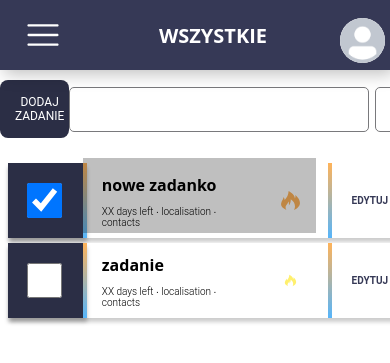
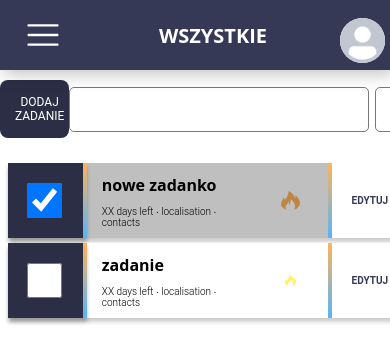
Before and after one commit to KamilaMatysiak/todo-calendar-django-app, a Django app: template tasks/templates/tasks/task-list.html in a window 390 px wide; the page is wider, and only the part inside the window is pictured. Shown: the top 363 px of that part. Run offline with Django 3.2, Linux system fonts and the light colour scheme; the template is opened without the code that fills it: values that come from a table or form of the project are taken from there, others are empty; data comes from the database, SQL or seed files in the repository; both versions use the stored data as it was after the commit.

Commit message:
Fix overlay

```diff
--- a/tasks/static/css/vtodo-css.css
+++ b/tasks/static/css/vtodo-css.css
@@ -267,12 +267,21 @@ input
 
 .task .task-content
 {
+    position: relative;
     width: 75%;
     height: 75px;
     display: flex;
     justify-items: center;
     justify-content: space-between;
     flex-grow: 1;
+}
+
+.overlay
+{
+    position: absolute;
+    height: 75px;
+    width: 100%;
+    background: rgb(0,0,0,0.25);
 }
 
 
@@ -331,12 +340,7 @@ input
     transform: translate(0, -50%)
 }
 
-.overlay
-{
-    height: 75px;
-    width: 100%;
-    background: rgb(0,0,0,0.25);
-}
+
 
 
 .container
@@ -573,10 +577,8 @@ input
     .overlay
     {
         position: absolute;
-        width: 70%;
+        width: 100%;
         top: 0;
-        left: 75px;
-        z-index: 20;
         height: 75px;
         background: rgb(0,0,0,0.25);
     }
@@ -643,11 +645,6 @@ input
         font-size: 10px;
     }
 
-    .overlay
-    {
-        width: 65%;
-    }
-
     .task #date-holder a
     {
         font-size: 10px;
--- a/tasks/templates/tasks/task-list.html
+++ b/tasks/templates/tasks/task-list.html
@@ -117,16 +117,18 @@
                             <img src="{%static "image/icons/fire_L.svg"%}" width="15" height="15">
                         {% endif %}
                     </div>
+                {% if task.complete == True %}
+                    <div class="overlay"></div>
+                {% endif %}
                 </div>
+
                 <div id="date-holder">
 
                         <div id="divider-gradient"></div>
                         <a class="edit-task" href="{% url 'update_task' task.id %}">EDYTUJ</a>
                     </div>
 
-               {% if task.complete == True %}
-                    <div class="overlay"></div>
-                {% endif %}
+
         </div>
 
             {% endfor %}
```
Also changed, not shown: db.sqlite3.
